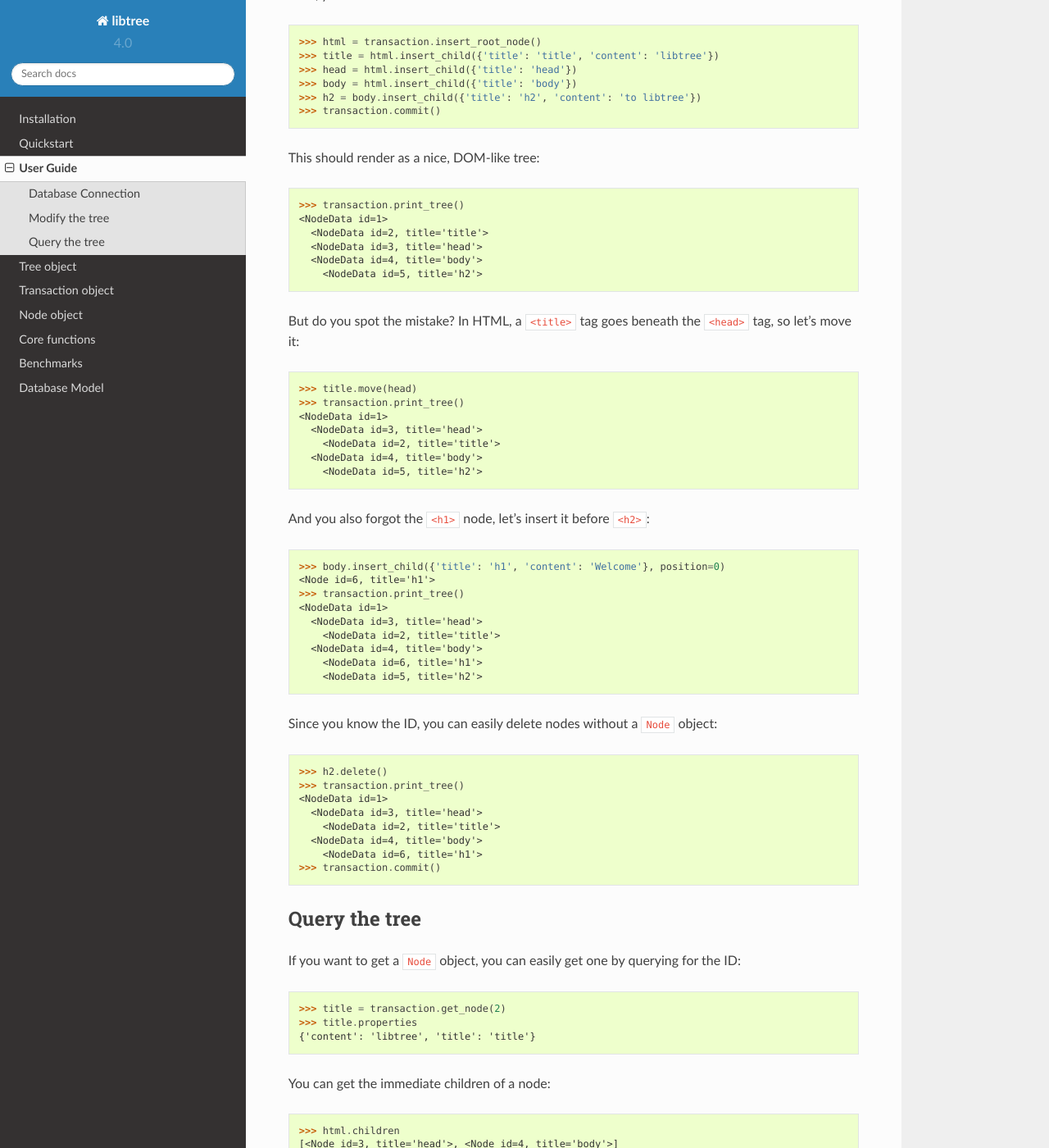
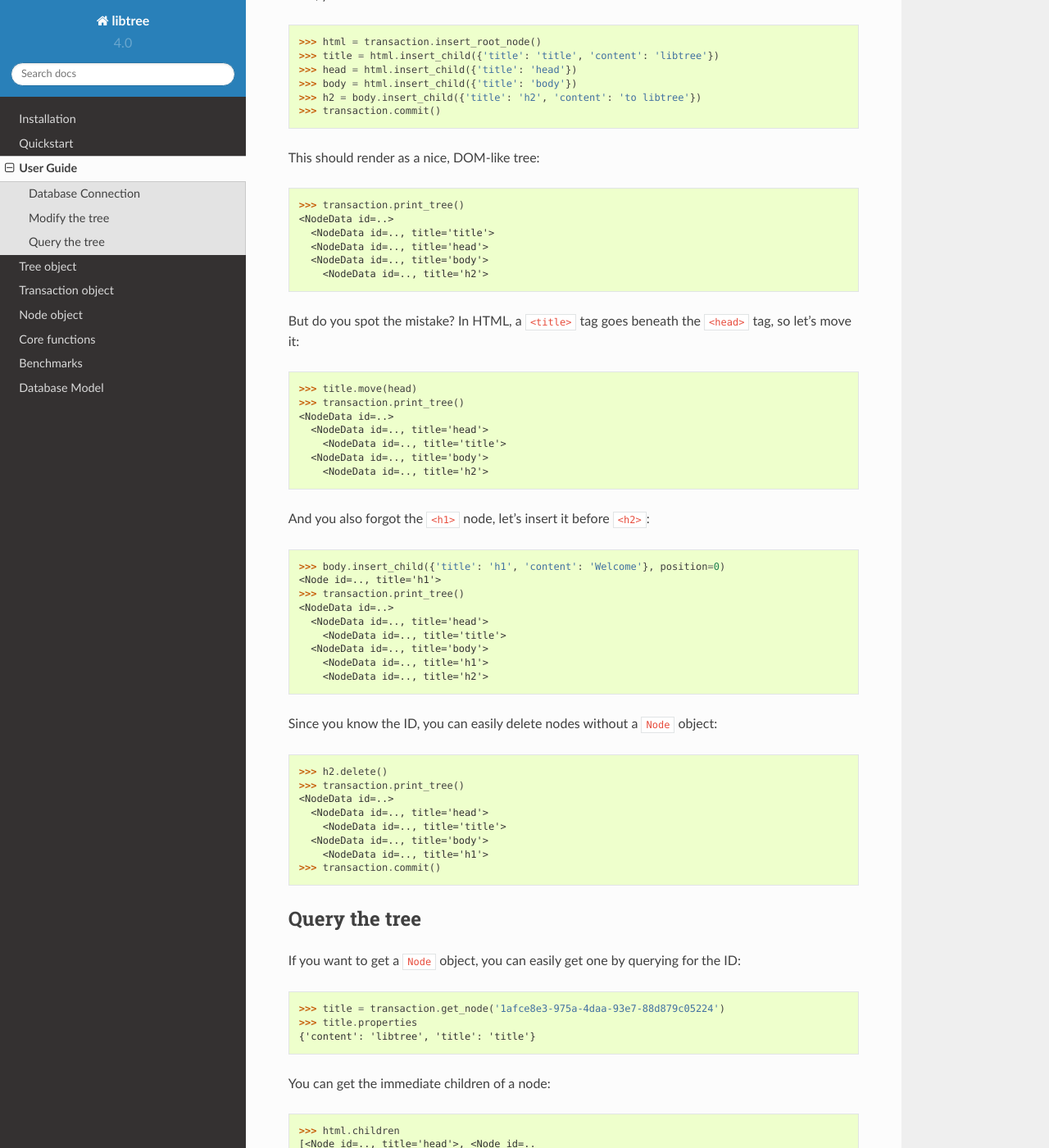
Before and after one commit to vortec/libtree, a Sphinx documentation site: the page built from docs/source/user_guide.rst, in a window 1280 px wide and 1400 px high, scrolled down 1029 px. Shown: the whole window at 82% size. Built offline with Sphinx 7.4.7 and the Read the Docs theme 2.0.0, drawn with Linux system fonts in a browser that asks for light colours; some of the changed text lies outside the part shown.

Commit message:
Update docs with UUID4

```diff
--- a/docs/source/user_guide.rst
+++ b/docs/source/user_guide.rst
@@ -15,7 +15,7 @@ Next, start a Python interpreter, import libtree and create a
 `psycopg2` connection. After that, you can install libtree::
 
     $ python
-    Python 3.4.2 (default, Nov 12 2014, 10:43:21)
+    Python 3.5.0 (default, Oct 12 2015, 13:41:59)
     >>> from libtree import Tree
     >>> import psycopg2
     >>> connection = psycopg2.connect("dbname=test_tree user=vortec")
@@ -53,45 +53,45 @@ Now, you can create some nodes::
 This should render as a nice, DOM-like tree::
 
     >>> transaction.print_tree()
-    <NodeData id=1>
-      <NodeData id=2, title='title'>
-      <NodeData id=3, title='head'>
-      <NodeData id=4, title='body'>
-        <NodeData id=5, title='h2'>
+    <NodeData id=..>
+      <NodeData id=.., title='title'>
+      <NodeData id=.., title='head'>
+      <NodeData id=.., title='body'>
+        <NodeData id=.., title='h2'>
 
 But do you spot the mistake? In HTML, a ``<title>`` tag goes beneath the
 ``<head>`` tag, so let's move it::
 
     >>> title.move(head)
     >>> transaction.print_tree()
-    <NodeData id=1>
-      <NodeData id=3, title='head'>
-        <NodeData id=2, title='title'>
-      <NodeData id=4, title='body'>
-        <NodeData id=5, title='h2'>
+    <NodeData id=..>
+      <NodeData id=.., title='head'>
+        <NodeData id=.., title='title'>
+      <NodeData id=.., title='body'>
+        <NodeData id=.., title='h2'>
 
 And you also forgot the ``<h1>`` node, let's insert it before ``<h2>``::
 
     >>> body.insert_child({'title': 'h1', 'content': 'Welcome'}, position=0)
-    <Node id=6, title='h1'>
+    <Node id=.., title='h1'>
     >>> transaction.print_tree()
-    <NodeData id=1>
-      <NodeData id=3, title='head'>
-        <NodeData id=2, title='title'>
-      <NodeData id=4, title='body'>
-        <NodeData id=6, title='h1'>
-        <NodeData id=5, title='h2'>
+    <NodeData id=..>
+      <NodeData id=.., title='head'>
+        <NodeData id=.., title='title'>
+      <NodeData id=.., title='body'>
+        <NodeData id=.., title='h1'>
+        <NodeData id=.., title='h2'>
 
 Since you know the ID, you can easily delete nodes without a ``Node``
 object::
 
     >>> h2.delete()
     >>> transaction.print_tree()
-    <NodeData id=1>
-      <NodeData id=3, title='head'>
-        <NodeData id=2, title='title'>
-      <NodeData id=4, title='body'>
-        <NodeData id=6, title='h1'>
+    <NodeData id=..>
+      <NodeData id=.., title='head'>
+        <NodeData id=.., title='title'>
+      <NodeData id=.., title='body'>
+        <NodeData id=.., title='h1'>
     >>> transaction.commit()
 
 Query the tree
@@ -99,27 +99,27 @@ Query the tree
 If you want to get a ``Node`` object, you can easily get one by querying
 for the ID::
 
-    >>> title = transaction.get_node(2)
+    >>> title = transaction.get_node('1afce8e3-975a-4daa-93e7-88d879c05224')
     >>> title.properties
     {'content': 'libtree', 'title': 'title'}
 
 You can get the immediate children of a node::
 
     >>> html.children
-    [<Node id=3, title='head'>, <Node id=4, title='body'>]
+    [<Node id=.., title='head'>, <Node id=..
 
 You can get all nodes that have a certain property key set:
 
     >>> transaction.get_nodes_by_property_key('content')
-    {<Node id=6, title='h1'>, <Node id=2, title='title'>}
+    {<Node id=.., title='h1'>, <Node id=.., title='title'>}
 
 Or ask for nodes that have a certain property value set::
 
     >>> transaction.get_nodes_by_property_value('content', 'Welcome')
-    {<Node id=6, title='h1'>}
+    {<Node id=.., title='h1'>}
 
 If you have a node, you can output the path from the root node to it
 too::
 
     >>> h1.ancestors
-    [<Node id=1>, <Node id=4, title='body'>]
+    [<Node id=..>, <Node id=.., title='body'>]
```
Also changed, not shown: README.md (+6 -6 lines), docs/source/quickstart.rst (+6 -6 lines).
